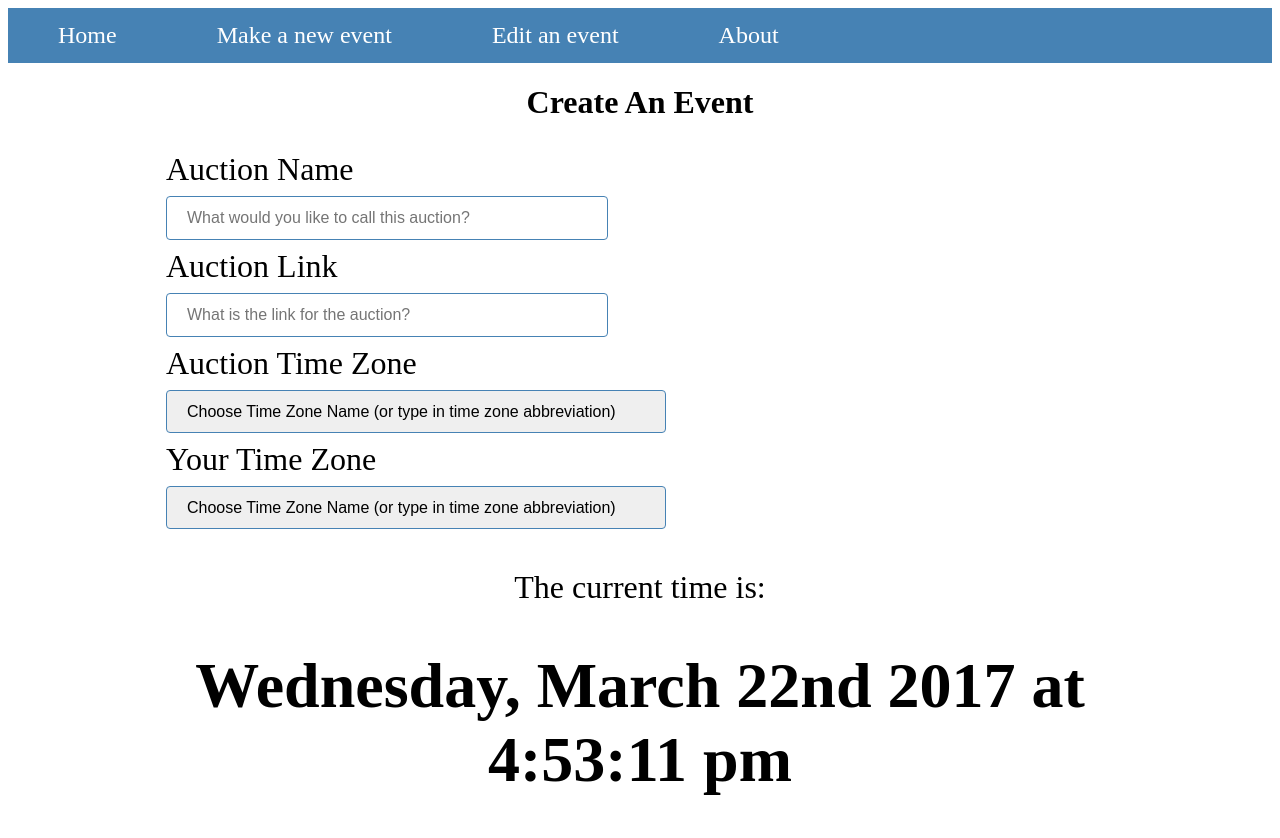
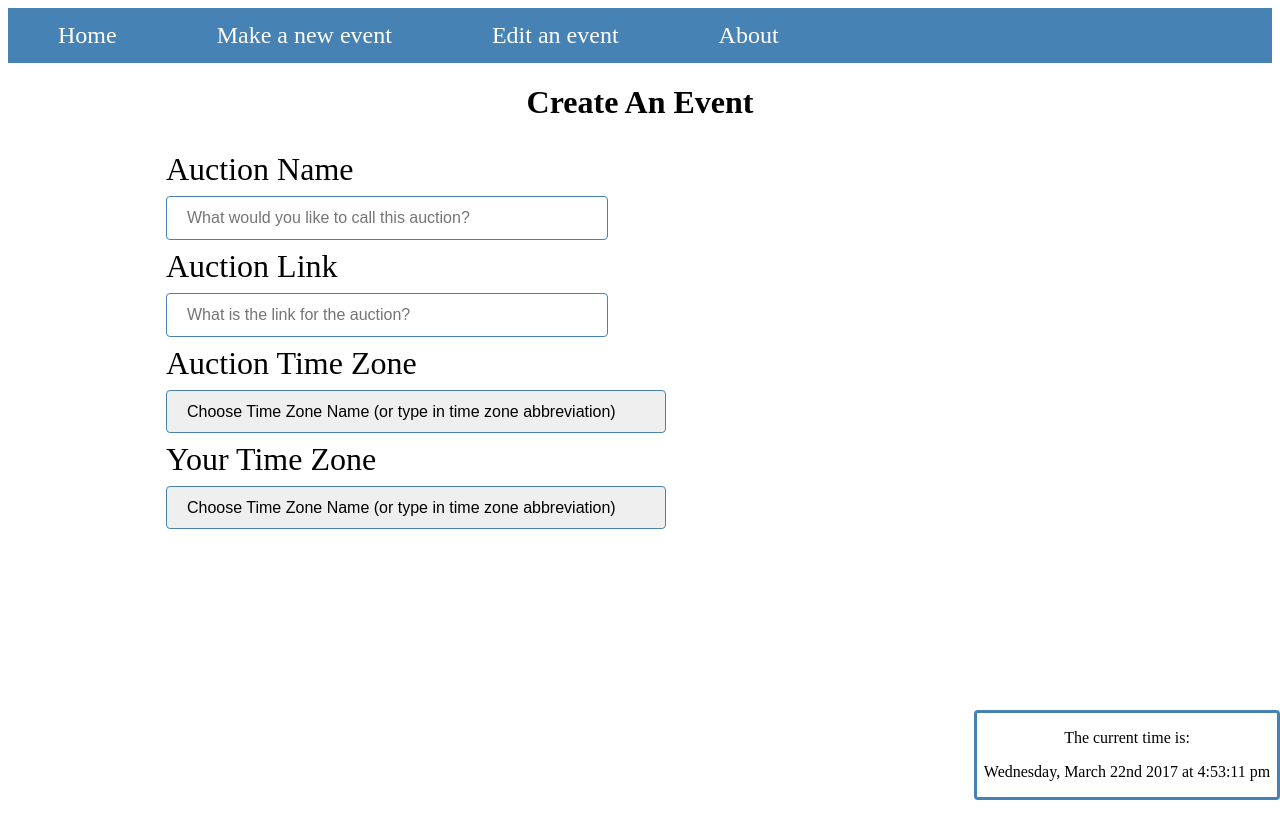
Before and after one commit to mmweber2/timer, a plain HTML site: page new_event.html in a window 1280 px wide. After the commit the page ends 800 px from the top, so only its background shows below. Drawn offline with nearby package versions, Linux system fonts and the light colour scheme.

Commit message:
Add current time to bottom right corner of page.

```diff
--- a/new_event.html
+++ b/new_event.html
@@ -42,6 +42,16 @@ div.form {
   margin-bottom: 50px;
   font-size: 2em;
 }
+div.fixed {
+    position: fixed;
+    bottom: 0;
+    right: 0;
+    width: 300px;
+    border: 3px solid #4682B4;
+    border-radius: 4px;
+    font-size: 0.5em;
+}
+
 input[type=text], select {
   font-size: .5em;
   margin: auto;
@@ -308,7 +318,8 @@ input[type=submit] {
     <input type="submit" value="Submit">
     </form>
     </div>
-	<p>The current time is:</p><h1 id="currentTime"></h1>
+    <div class="fixed">
+	<p>The current time is:</p><p id="currentTime"></p></div>
     <!--Use absolute URL for testing.
     <script src="/toz/js/moment.js"></script>-->
     <script src="http://pokeai.net/toz/js/moment.js"></script>
```
